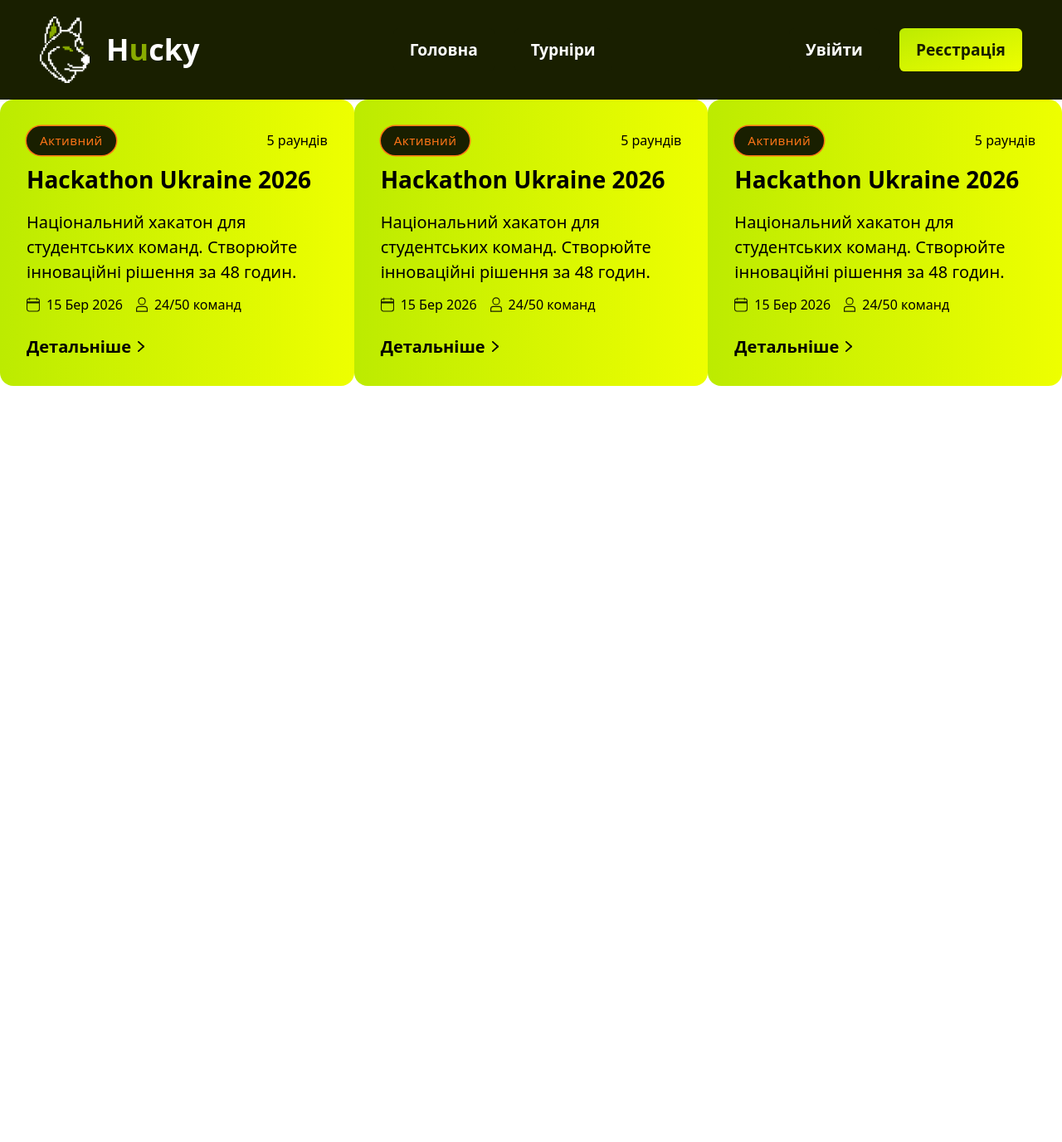
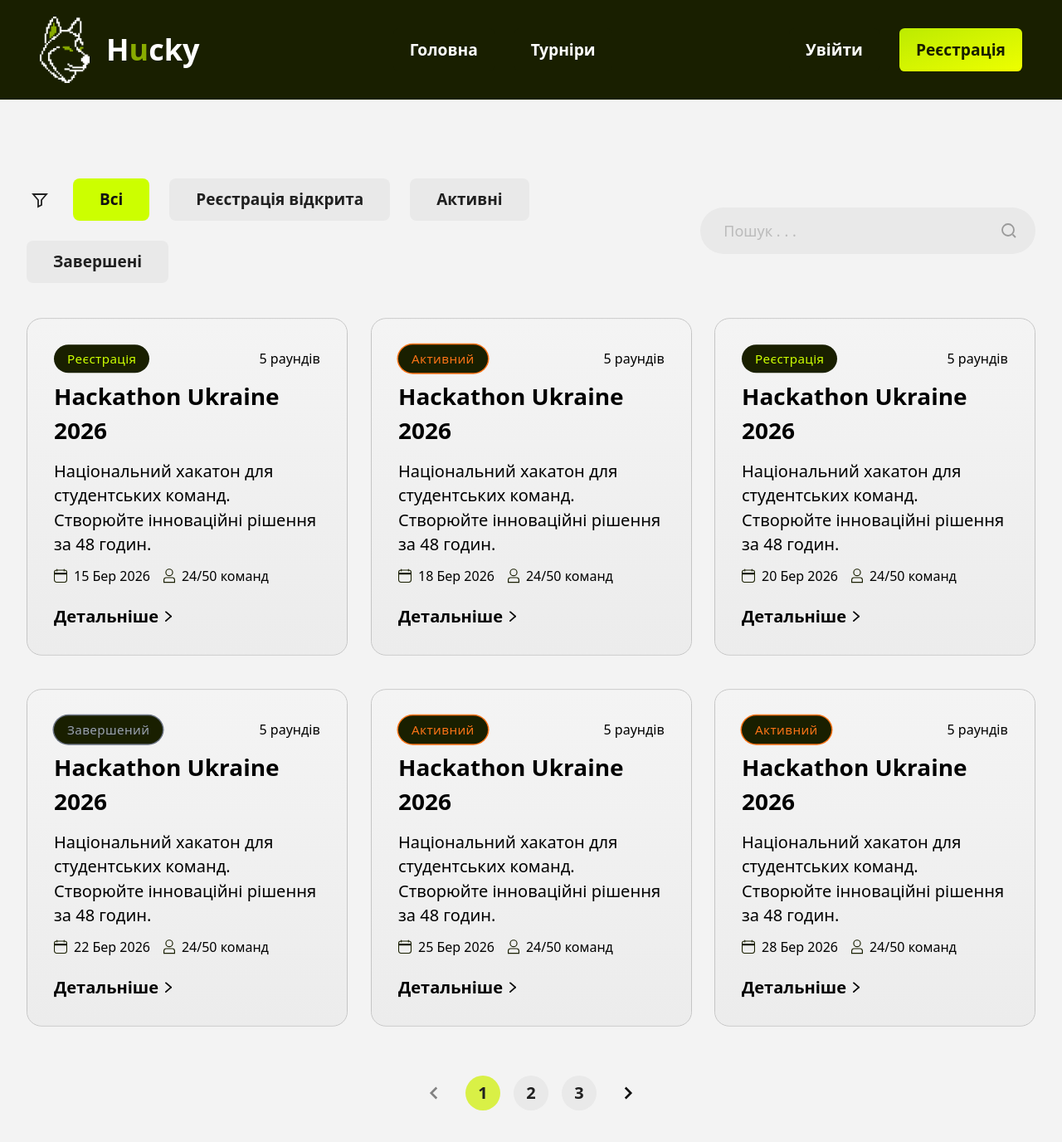
Before and after one commit to aidoteam10-art/Hucky, a SvelteKit app in the folder frontend/: page /tournaments in a window 1280 px wide. Shown: the top 1376 px of the page at 83% size. Before the commit the page ends 800 px from the top, so only its background shows below. Built offline with nearby package versions, Linux system fonts and the light colour scheme.

Commit message:
tournaments

```diff
--- /dev/null
+++ b/frontend/src/components/CardShell.svelte
@@ -0,0 +1,34 @@
+<div class="card-shell">
+  <slot></slot>
+</div>
+
+<style>
+  .card-shell {
+    min-height: 292px;
+    border: 1px solid #c5c5c5;
+    border-radius: 18px;
+    overflow: hidden;
+    background: linear-gradient(180deg, #f4f4f4 0%, #ececec 100%);
+  }
+
+  .card-shell > :global(*) {
+    background: linear-gradient(180deg, #f4f4f4 0%, #ececec 100%) !important;
+    border: none !important;
+    box-shadow: none !important;
+    border-radius: 18px !important;
+    min-height: 292px;
+  }
+
+  .card-shell :global(article) {
+    background: linear-gradient(180deg, #f4f4f4 0%, #ececec 100%) !important;
+    border: none !important;
+    box-shadow: none !important;
+    min-height: 292px;
+  }
+
+  .card-shell :global(.tournament-card),
+  .card-shell :global(.card),
+  .card-shell :global(div) {
+    box-shadow: none !important;
+  }
+</style>
--- /dev/null
+++ b/frontend/src/components/Pagination.svelte
@@ -0,0 +1,47 @@
+<script>
+  export let currentPage = 1;
+  export let totalPages = 3;
+
+  function goToPage(page) {
+    if (page >= 1 && page <= totalPages) {
+      currentPage = page;
+    }
+  }
+</script>
+
+<div class="mt-[52px] flex items-center justify-center gap-4">
+  <button
+    class="flex h-[44px] w-[44px] items-center justify-center rounded-full transition hover:bg-[#e7e7e7] {currentPage === 1 ? 'opacity-50 cursor-not-allowed' : ''}"
+    on:click={() => goToPage(currentPage - 1)}
+    disabled={currentPage === 1}
+  >
+    <svg
+      class="h-[26px] w-[26px] fill-none stroke-[2.4] stroke-[#111111]"
+      viewBox="0 0 24 24"
+    >
+      <path d="M15 18L9 12L15 6" />
+    </svg>
+  </button>
+
+  {#each Array(totalPages) as _, i}
+    <button
+      class="flex h-[42px] w-[42px] items-center justify-center rounded-full text-[20px] font-[700] text-[#202020] transition hover:bg-[#dddddd] {currentPage === i + 1 ? 'bg-[#d9f046]' : 'bg-[#e9e9e9]'}"
+      on:click={() => goToPage(i + 1)}
+    >
+      {i + 1}
+    </button>
+  {/each}
+
+  <button
+    class="flex h-[44px] w-[44px] items-center justify-center rounded-full transition hover:bg-[#e7e7e7] {currentPage === totalPages ? 'opacity-50 cursor-not-allowed' : ''}"
+    on:click={() => goToPage(currentPage + 1)}
+    disabled={currentPage === totalPages}
+  >
+    <svg
+      class="h-[26px] w-[26px] fill-none stroke-[2.4] stroke-[#111111]"
+      viewBox="0 0 24 24"
+    >
+      <path d="M9 18L15 12L9 6" />
+    </svg>
+  </button>
+</div>
--- /dev/null
+++ b/frontend/src/lib/data/tournaments.js
@@ -0,0 +1,62 @@
+export const tournaments = [
+  {
+    id: 1,
+    current_state: 'registration',
+    title: 'Hackathon Ukraine 2026',
+    description: 'Національний хакатон для студентських команд. Створюйте інноваційні рішення за 48 годин.',
+    start_date: '2026-03-15T08:00:00.000Z',
+    rounds: 5,
+    max_teams: 50,
+    registered_teams: 24
+  },
+  {
+    id: 2,
+    current_state: 'active',
+    title: 'Hackathon Ukraine 2026',
+    description: 'Національний хакатон для студентських команд. Створюйте інноваційні рішення за 48 годин.',
+    start_date: '2026-03-18T08:00:00.000Z',
+    rounds: 5,
+    max_teams: 50,
+    registered_teams: 24
+  },
+  {
+    id: 3,
+    current_state: 'registration',
+    title: 'Hackathon Ukraine 2026',
+    description: 'Національний хакатон для студентських команд. Створюйте інноваційні рішення за 48 годин.',
+    start_date: '2026-03-20T08:00:00.000Z',
+    rounds: 5,
+    max_teams: 50,
+    registered_teams: 24
+  },
+  {
+    id: 4,
+    current_state: 'completed',
+    title: 'Hackathon Ukraine 2026',
+    description: 'Національний хакатон для студентських команд. Створюйте інноваційні рішення за 48 годин.',
+    start_date: '2026-03-22T08:00:00.000Z',
+    rounds: 5,
+    max_teams: 50,
+    registered_teams: 24
+  },
+  {
+    id: 5,
+    current_state: 'active',
+    title: 'Hackathon Ukraine 2026',
+    description: 'Національний хакатон для студентських команд. Створюйте інноваційні рішення за 48 годин.',
+    start_date: '2026-03-25T08:00:00.000Z',
+    rounds: 5,
+    max_teams: 50,
+    registered_teams: 24
+  },
+  {
+    id: 6,
+    current_state: 'active',
+    title: 'Hackathon Ukraine 2026',
+    description: 'Національний хакатон для студентських команд. Створюйте інноваційні рішення за 48 годин.',
+    start_date: '2026-03-28T08:00:00.000Z',
+    rounds: 5,
+    max_teams: 50,
+    registered_teams: 24
+  }
+];
--- a/frontend/src/routes/(app)/tournaments/+page.svelte
+++ b/frontend/src/routes/(app)/tournaments/+page.svelte
@@ -1,9 +1,102 @@
 <script>
-    import TournamentCard from "../../../components/TournamentCard.svelte";
+  import TournamentCard from '../../../components/TournamentCard.svelte';
+  import Pagination from '../../../components/Pagination.svelte';
+  import CardShell from '../../../components/CardShell.svelte';
+  import { tournaments } from '$lib/data/tournaments.js';
+
+  let currentFilter = 'all';
+  let searchQuery = '';
+  let currentPage = 1;
+
+  const filterOptions = [
+    { id: 'all', label: 'Всі' },
+    { id: 'registration', label: 'Реєстрація відкрита' },
+    { id: 'active', label: 'Активні' },
+    { id: 'completed', label: 'Завершені' }
+  ];
+
+  $: filteredTournaments = tournaments.filter((t) => {
+    const matchesFilter = currentFilter === 'all' || t.current_state === currentFilter;
+    const matchesSearch =
+      t.title.toLowerCase().includes(searchQuery.toLowerCase()) ||
+      t.description.toLowerCase().includes(searchQuery.toLowerCase());
+
+    return matchesFilter && matchesSearch;
+  });
 </script>
 
-<div class = "grid lg:grid-cols-3">
-    <TournamentCard></TournamentCard>
-    <TournamentCard></TournamentCard>
-    <TournamentCard></TournamentCard>
-</div>
+<svelte:head>
+  <title>Hucky - Турніри</title>
+</svelte:head>
+
+<main class="bg-[#f3f3f3] pb-[90px] pt-[70px] md:pt-[95px]">
+  <div class="mx-auto max-w-[1680px] px-6 md:px-7 xl:px-8">
+    <div class="mb-[36px] flex flex-col gap-6 xl:flex-row xl:items-center xl:justify-between">
+      <div class="flex flex-wrap items-center gap-5 md:gap-6">
+        <div class="flex h-[32px] w-[32px] items-center justify-center">
+          <svg
+            class="h-[24px] w-[24px] fill-none stroke-[1.8] stroke-[#202020]"
+            viewBox="0 0 24 24"
+          >
+            <path d="M4 5H20L14 12V18L10 20V12L4 5Z" />
+          </svg>
+        </div>
+
+        {#each filterOptions as option}
+          <button
+            class={`rounded-[8px] px-8 py-[16px] text-[19px] font-[700] leading-none transition ${
+              currentFilter === option.id
+                ? 'bg-[#CCFF00] text-[#111111]'
+                : 'bg-[#e9e9e9] text-[#202020]'
+            }`}
+            on:click={() => (currentFilter = option.id)}
+          >
+            {option.label}
+          </button>
+        {/each}
+      </div>
+
+      <div class="relative w-full xl:w-[410px]">
+        <input
+          type="text"
+          bind:value={searchQuery}
+          placeholder="Пошук . . ."
+          class="h-[56px] w-full rounded-full border-none bg-[#e9e9e9] pl-7 pr-14 text-[18px] text-[#8e8e8e] outline-none"
+        />
+
+        <svg
+          class="absolute right-5 top-1/2 h-[24px] w-[24px] -translate-y-1/2 fill-none stroke-[1.8] stroke-[#9a9a9a]"
+          viewBox="0 0 24 24"
+        >
+          <circle cx="11" cy="11" r="7"></circle>
+          <path d="M20 20L16.5 16.5"></path>
+        </svg>
+      </div>
+    </div>
+
+    <section class="tournaments-grid mx-auto grid max-w-[1600px] grid-cols-1 gap-x-[28px] gap-y-[28px] md:grid-cols-2 xl:grid-cols-3">
+      {#each filteredTournaments as t (t.id)}
+        <div class="scale-y-[0.97]">
+          <CardShell>
+            <TournamentCard
+              current_state={t.current_state}
+              title={t.title}
+              description={t.description}
+              start_date={t.start_date}
+              rounds={t.rounds}
+              max_teams={t.max_teams}
+              registered_teams={t.registered_teams}
+              id={t.id}
+            />
+          </CardShell>
+        </div>
+      {:else}
+        <p class="col-span-full py-10 text-center text-lg text-gray-500">
+          Не знайдено жодного турніру.
+        </p>
+      {/each}
+    </section>
+
+    <Pagination bind:currentPage={currentPage} totalPages={3} />
+  </div>
+</main>
```
Also changed, not shown: 1 other file (tests, documents, lock files or other folders).
